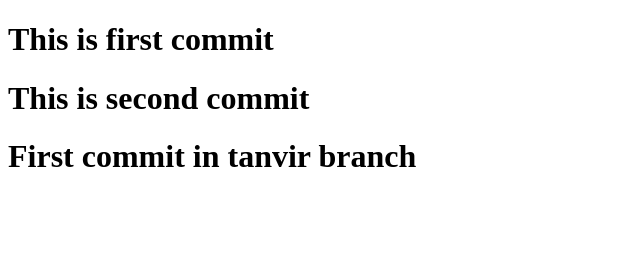
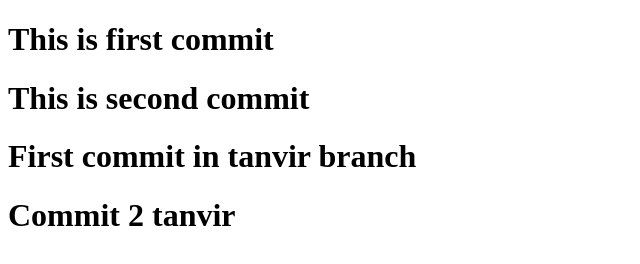
Before and after one commit to appnap-tanvir/test, a plain HTML site: page index.html in a window 1280 px wide. Shown: the whole page, without its empty margins (0-640 px from the left). Drawn offline with Linux system fonts and the light colour scheme.

Commit message:
Commit 2 tanvir

```diff
--- a/index.html
+++ b/index.html
@@ -11,5 +11,6 @@
     <h1>This is second commit</h1>
 
     <h1>First commit in tanvir branch</h1>
+    <h1>Commit 2 tanvir</h1>
 </body>
 </html>
```
